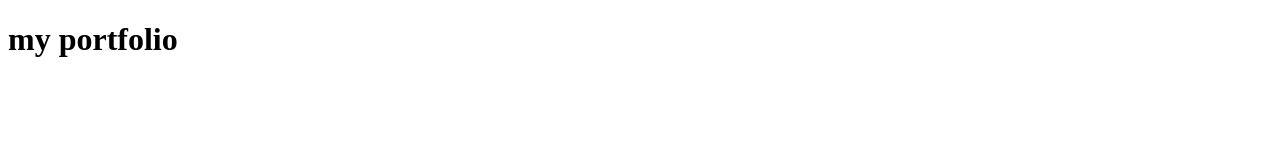
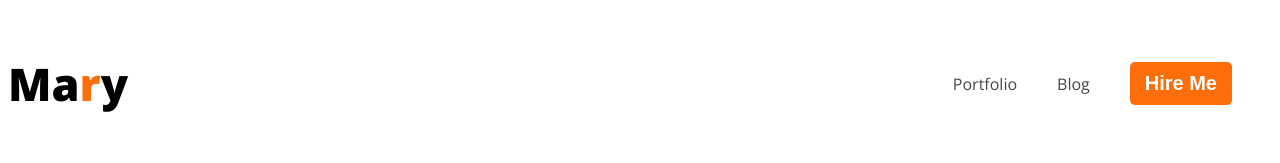
Before and after one commit to fahimislamam/Module-5, a plain HTML site: page index.html in a window 1280 px wide. Drawn offline with nearby package versions, Linux system fonts and the light colour scheme.

Commit message:
added header

```diff
--- a/index.html
+++ b/index.html
@@ -4,8 +4,18 @@
     <meta charset="UTF-8">
     <meta name="viewport" content="width=device-width, initial-scale=1.0">
     <title>My Portfolio</title>
+    <link rel="stylesheet" href="./style/portfolio.css">
 </head>
 <body>
-    <h1>my portfolio</h1>
+    <header>
+        <nav>
+            <h3 class="nav-title">Ma<span class="text-primary">r</span>y</h3>
+            <ul>
+                <li><a href="">Portfolio</a></li>
+                <li><a href="">Blog</a></li>
+                <li><button class="btn-primary">Hire Me</button></li>
+            </ul>
+        </nav>
+    </header>
 </body>
 </html>
--- /dev/null
+++ b/style/portfolio.css
@@ -0,0 +1,44 @@
+
+@import url('https://fonts.googleapis.com/css2?family=Open+Sans:wght@400;700;800&display=swap');
+/* nav related style */
+body{
+    font-family: 'Open Sans', sans-serif;
+}
+nav{
+    display: flex;
+    justify-content: space-between;
+    align-items: center;
+}
+.nav-title{
+    font-size: 45px;
+    font-weight: 800 ;
+
+}
+.text-primary{
+    color: #FD6E0A;
+}
+.btn-primary{
+    border-radius: 5px;
+    -webkit-border-radius: 5px;
+    -moz-border-radius: 5px;
+    -ms-border-radius: 5px;
+    -o-border-radius: 5px;
+    background: #FD6E0A;
+    border: 0;
+    color: white;
+    font-size: 20px;
+    font-weight: 700;
+    padding: 10px 15px;
+}
+nav > ul{
+    display: flex;
+    align-items: center;
+}
+nav li{
+    list-style: none;
+    margin-right: 40px;
+}
+nav a{
+    text-decoration: none;
+    color:#474747;
+}
```
